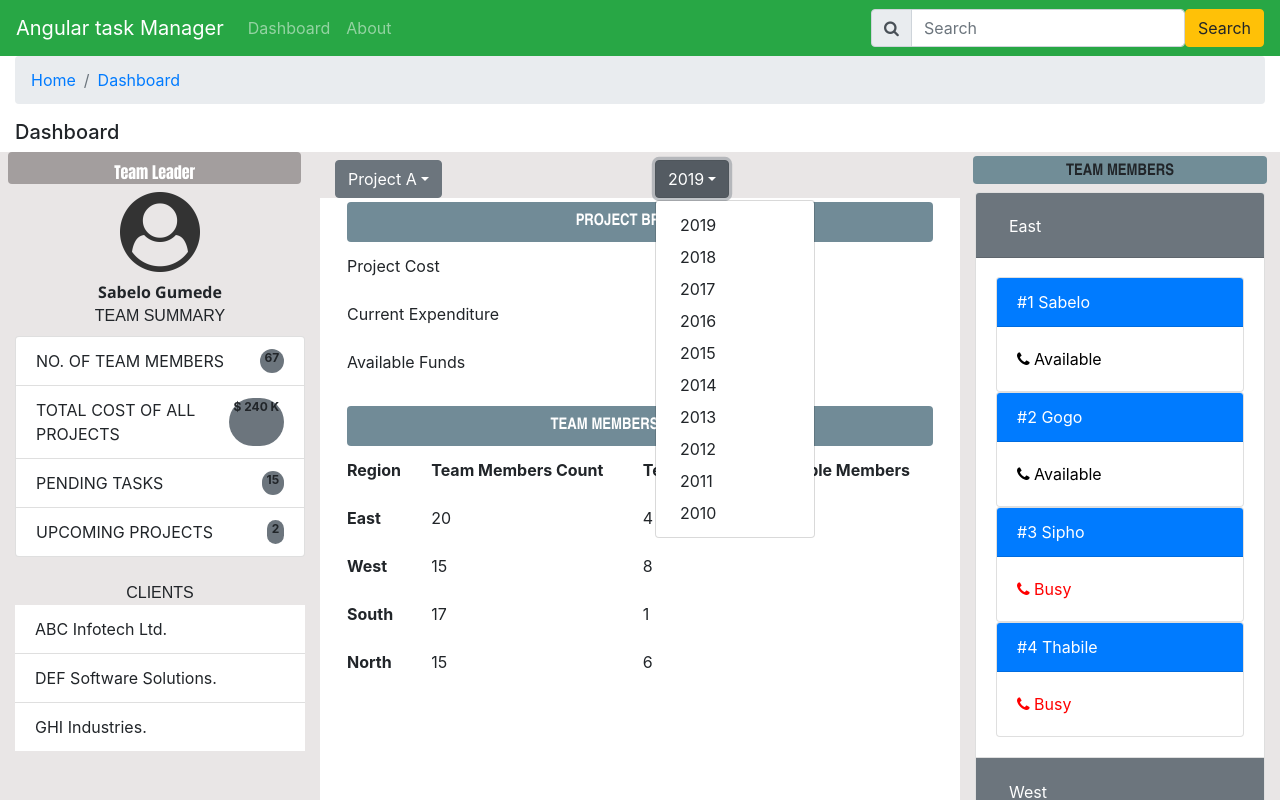
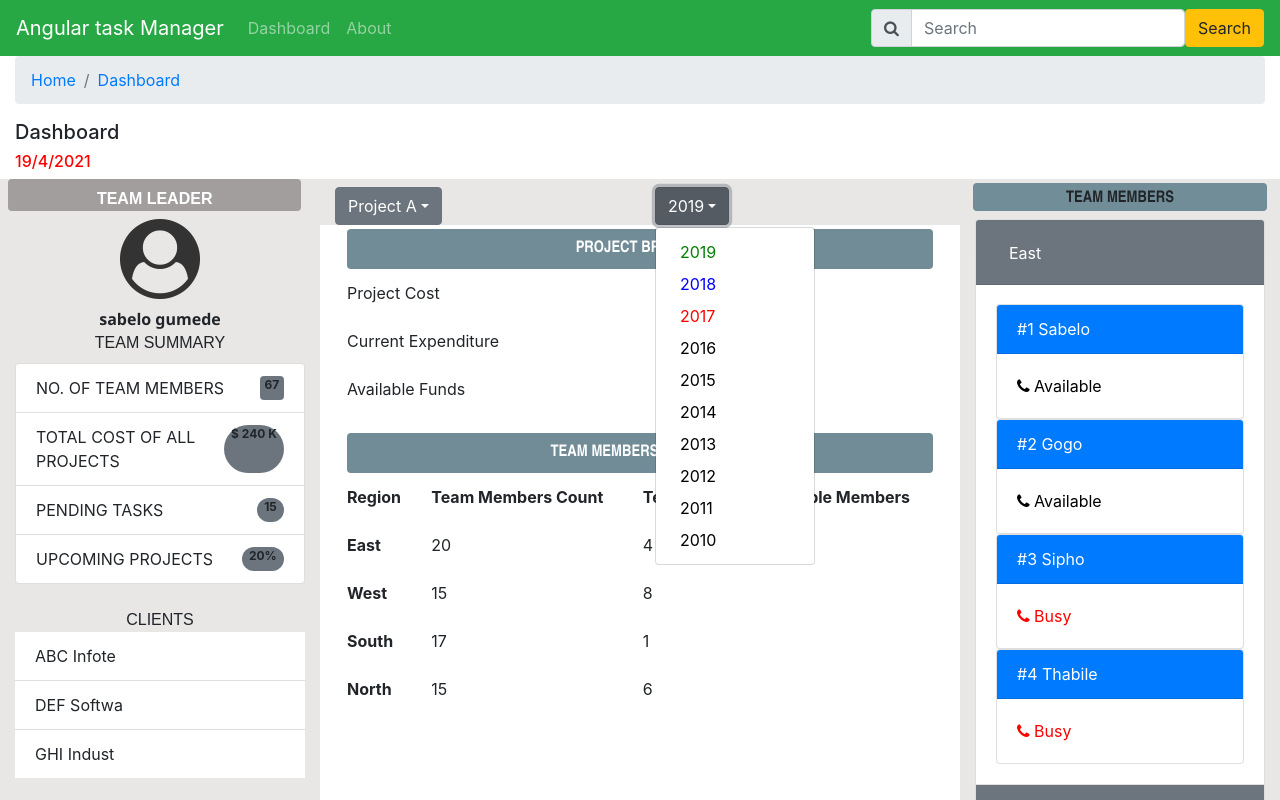
Before and after one commit to sabelogumede/TaskManager, an Angular app: page /dashboard in a window 1280 px wide. Both pictures are taken after a click on the button "2019". Shown: the top 800 px of the page. Built offline with nearby package versions, Linux system fonts and the light colour scheme.

Commit message:
added built in pipes and ngSwitch

```diff
--- a/src/app/dashboard/dashboard.component.html
+++ b/src/app/dashboard/dashboard.component.html
@@ -5,16 +5,18 @@
   </ol>
 </nav>
 <h5>Dashboard</h5>
+<!-- date -->
+<h6 style="color: red">{{ToDay | date: "d/M/y"}}</h6>
 <div class="row">
   <!-- Left Column One -->
   <div class="col-lg-3" style="background-color: #e9e6e6;">
     <div class="row">
-      <div class="col-11 text-white text-center mx-2 rounded pt-2 font-weight-bold" style="background-color: #a39e9e; font-family: Impact, Haettenschweiler, 'Arial Narrow Bold', sans-serif;">{{Designation}}</div>
+      <div class="col-11 text-white text-center mx-2 rounded pt-2 font-weight-bold" style="background-color: #a39e9e; font-family: 'Arial Narrow Bold', sans-serif;">{{Designation | uppercase}}</div>
       <div class="col-12 text-center mt-2">
         <img src="assets/user.png" width="120px">
       </div>
       <div class="col-12 text-center pt-2 pd-2 font-weight-bold" style="font-family: 'Segoe UI', Tahoma, Geneva, Verdana, sans-serif;">
-        {{Username}}
+        {{Username | lowercase}}
       </div>
       <!-- Team Summary  -->
       <div class="col-12 text-center pt pb-2" style="font-family: Arial, Helvetica, sans-serif;"> TEAM SUMMARY</div>
@@ -22,19 +24,19 @@
         <ul class="list-group">
           <li class="list-group-item d-flex justify-content-between aligh-items-center">
             NO. OF TEAM MEMBERS
-            <span class="badge rounded-pill bg-secondary">{{NoOfTeamMembers}}</span>
+            <span class="badge badge-pilll bg-secondary">{{NoOfTeamMembers}}</span>
           </li>
           <li class="list-group-item d-flex justify-content-between aligh-items-center">
             TOTAL COST OF ALL PROJECTS
-            <span class="badge rounded-pill bg-secondary"> $ {{TotalCostOfAllProjects}} K</span>
+            <span class="badge badge-pill bg-secondary"> $ {{TotalCostOfAllProjects}} K</span>
           </li>
           <li class="list-group-item d-flex justify-content-between aligh-items-center">
             PENDING TASKS
-            <span class="badge rounded-pill bg-secondary">{{PendingTasks}}</span>
+            <span class="badge badge-pill bg-secondary">{{PendingTasks}}</span>
           </li>
           <li class="list-group-item d-flex justify-content-between aligh-items-center">
             UPCOMING PROJECTS
-            <span class="badge rounded-pill bg-secondary">{{UpComingProjects}}</span>
+            <span class="badge badge-pill bg-secondary">{{UpComingProjects | percent}}</span>
           </li>
         </ul>
       </div>
@@ -42,8 +44,9 @@
       <div class="col-12 text-center pt-2 pd-2" style="font-family: Arial, Helvetica, sans-serif;">CLIENTS</div>
       <div class="col-12">
         <ul class="list-group list-group-flush">
-          <li class="list-group-item" *ngFor="let client of Clients">{{client}}</li>
+          <li class="list-group-item" *ngFor="let client of Clients">{{client | slice: 0: 10}}</li>
         </ul>
+        <!-- {{TeamMembersSummary | json}} -->
       </div>
     </div>
   </div>
@@ -66,7 +69,14 @@
             <div class="dropdown">
               <button class="btn btn-secondary dropdown-toggle" type="button" id="dropdownMenuButton" data-toggle="dropdown">2019</button>
               <div class="dropdown-menu">
-                <a class="dropdown-item" href="#" *ngFor="let year of Years">{{year}}</a>
+                <a class="dropdown-item" href="#" *ngFor="let year of Years" onclick="return false">
+                  <span [ngSwitch]="year">
+                    <span *ngSwitchCase="'2019'" style="color: green;">{{year}}</span>
+                    <span *ngSwitchCase="'2018'" style="color: blue;">{{year}}</span>
+                    <span *ngSwitchCase="'2017'" style="color: red;">{{year}}</span>
+                    <span *ngSwitchDefault style="color: black;">{{year}}</span>
+                  </span>
+                </a>
               </div>
             </div>
           </div>
@@ -78,15 +88,15 @@
         <table class="table table-borderless">
           <tr>
             <td>Project Cost</td>
-            <td>R{{ProjectCost}}</td>
+            <td>{{ProjectCost | currency: "ZAR "}}</td>
           </tr>
           <tr>
             <td>Current Expenditure</td>
-            <td>R{{CurrentExpenditure}}</td>
+            <td>{{CurrentExpenditure | currency: "ZAR "}}</td>
           </tr>
           <tr>
             <td>Available Funds</td>
-            <td>R{{AvailableFunds}}</td>
+            <td>{{AvailableFunds | currency: "ZAR "}}</td>
           </tr>
         </table>
       </div>
@@ -132,7 +142,6 @@
                 <div class="card-body">
                   <!-- templates -->
                   <div *ngIf="i == 0; then firstTemplate; else secondTemplate">
-
                   </div>
                   <!-- first template -->
                   <ng-template #firstTemplate>
--- a/src/app/dashboard/dashboard.component.ts
+++ b/src/app/dashboard/dashboard.component.ts
@@ -16,6 +16,7 @@ export class DashboardComponent implements OnInit {
   ProjectCost: number =0;
   CurrentExpenditure: number =0;
   AvailableFunds: number =0;
+  ToDay: any= [];
 
   Clients: string[] = [];
   Projects: string[] = [];
@@ -29,10 +30,11 @@ export class DashboardComponent implements OnInit {
     this.NoOfTeamMembers = 67;
     this.TotalCostOfAllProjects = 240
     this.PendingTasks = 15;
-    this.UpComingProjects = 2;
+    this.UpComingProjects = 0.2;
     this.ProjectCost = 2113507;
     this.CurrentExpenditure = 96788;
     this.AvailableFunds = 52536;
+    this.ToDay= new Date();
 
     this.Clients = [
       "ABC Infotech Ltd.", "DEF Software Solutions.", "GHI Industries."
```
